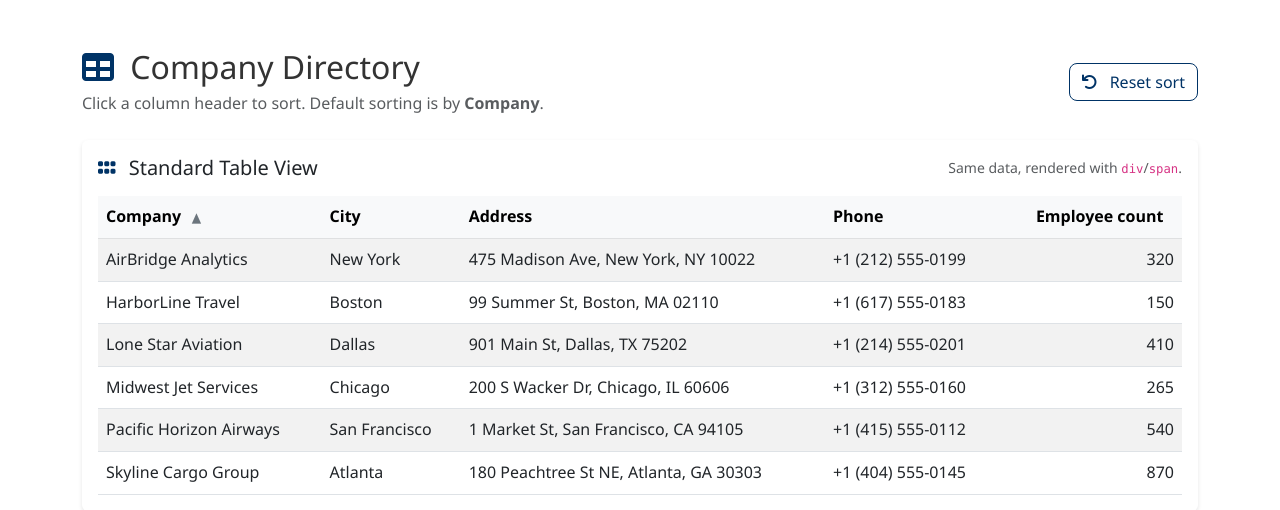
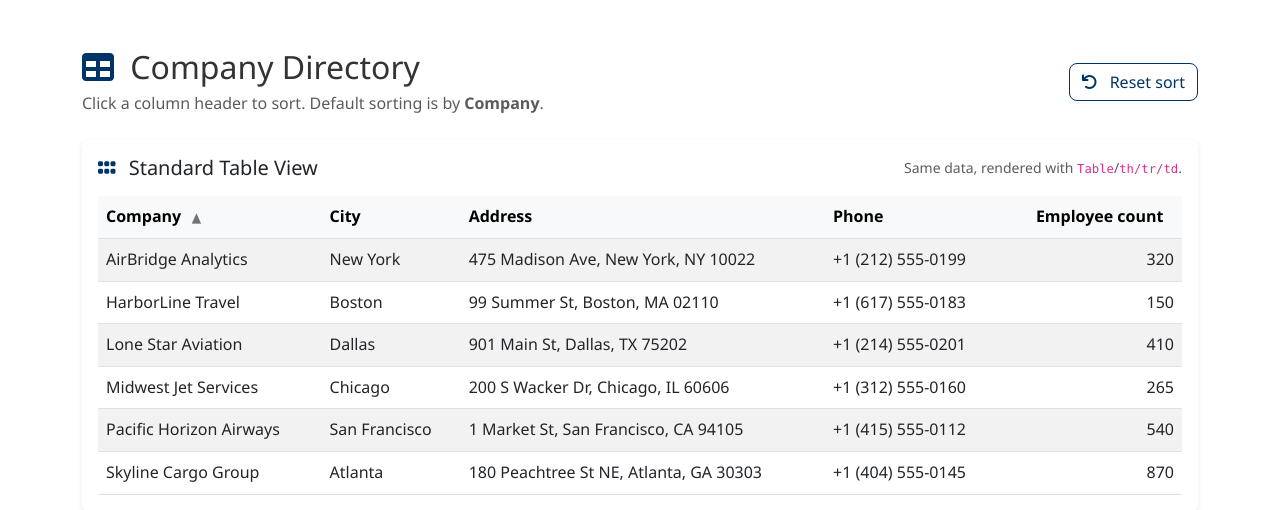
Before and after one commit to revrtb/flightwebsite, a Flask app: page /tables in a window 1280 px wide. Shown: the part 64-574 px from the top of the page. Run offline with Flask 3, Linux system fonts and the light colour scheme; data comes from the database, SQL or seed files in the repository.

Commit message:
added tables

```diff
--- a/templates/tables.html
+++ b/templates/tables.html
@@ -80,7 +80,7 @@
                         <i class="fas fa-grip me-2 text-primary"></i>
                         Standard Table View
                     </h5>
-                    <div class="text-muted small">Same data, rendered with <code>div</code>/<code>span</code>.</div>
+                    <div class="text-muted small">Same data, rendered with <code>Table</code>/<code>th/tr/td</code>.</div>
                 </div>
                 <div class="table-responsive">
                     <table class="table table-striped table-hover align-middle mb-0" id="companyTable">
```
